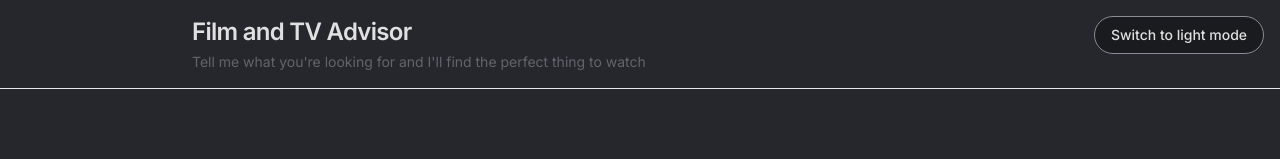
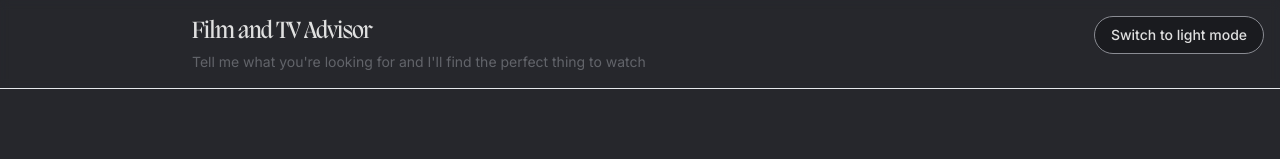
Before and after one commit to maxchoong/protogen-200, a React (Vite) app in the folder frontend/: page / in a window 1280 px wide. Shown: the top 159 px of the page. Built offline with nearby package versions, Linux system fonts and the light colour scheme.

Commit message:
Apply Migra to primary headings

```diff
--- a/frontend/src/pages/ConversationalHome.tsx
+++ b/frontend/src/pages/ConversationalHome.tsx
@@ -204,7 +204,7 @@ export default function ConversationalHome({
       {/* Header */}
       <div className="border-b border-border/80 bg-surface/85 px-4 py-4 backdrop-blur-sm">
         <div className="max-w-4xl mx-auto">
-          <h1 className="text-2xl font-semibold tracking-[-0.03em] text-text">Film and TV Advisor</h1>
+          <h1 className="font-serif text-2xl font-medium tracking-[-0.03em] text-text">Film and TV Advisor</h1>
           <p className="mt-1 text-sm text-text-muted">
             Tell me what you're looking for and I'll find the perfect thing to watch
           </p>
--- a/frontend/src/pages/ResultsPage.tsx
+++ b/frontend/src/pages/ResultsPage.tsx
@@ -69,7 +69,7 @@ export default function ResultsPage({ results, query, onBackHome }: ResultsPageP
           ← Back to search
         </button>
 
-        <h1 className="mb-2 text-4xl font-semibold tracking-[-0.03em] text-text">
+        <h1 className="mb-2 font-serif text-4xl font-medium tracking-[-0.03em] text-text">
           Recommendations
         </h1>
         <p className="mb-8 text-text-muted">
--- a/frontend/tailwind.config.js
+++ b/frontend/tailwind.config.js
@@ -25,6 +25,7 @@ export default {
       },
       fontFamily: {
         sans: ["var(--font-ui)"],
+        serif: ["var(--font-display)"],
         mono: ["var(--font-mono)"],
       },
       boxShadow: {
```
